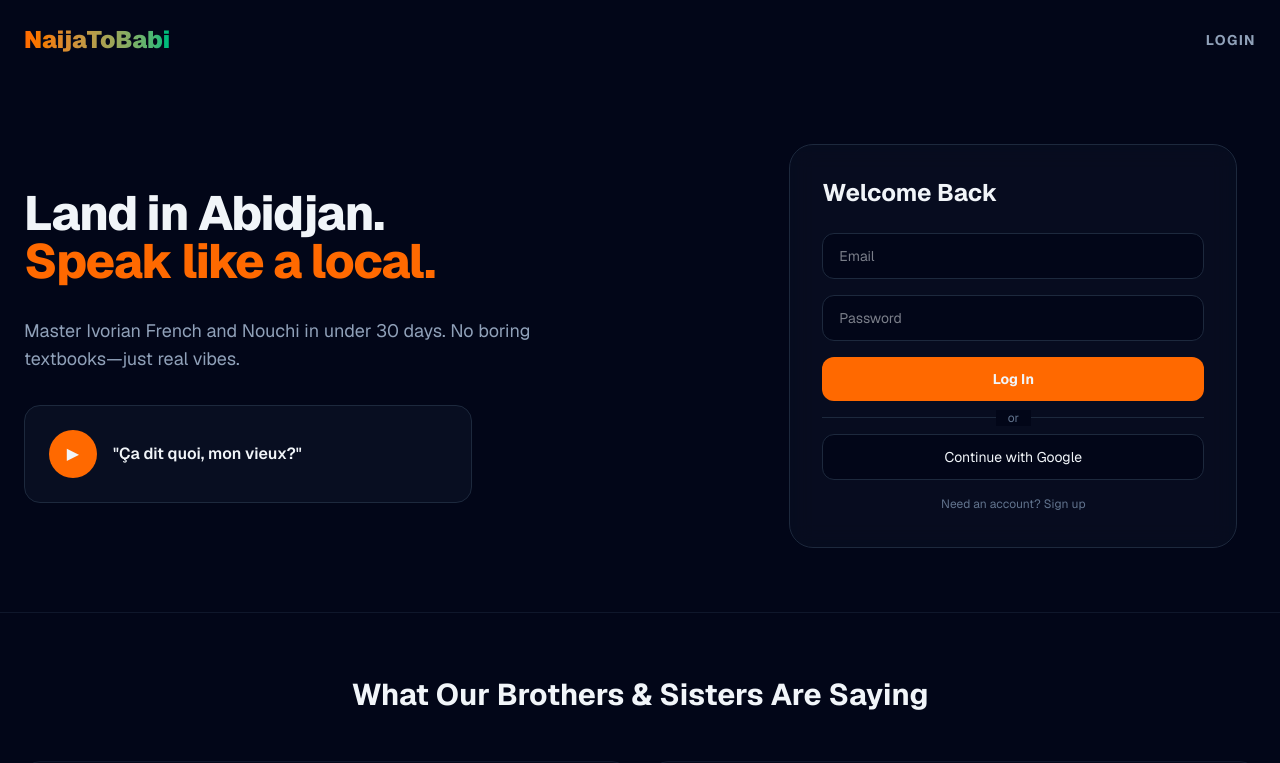
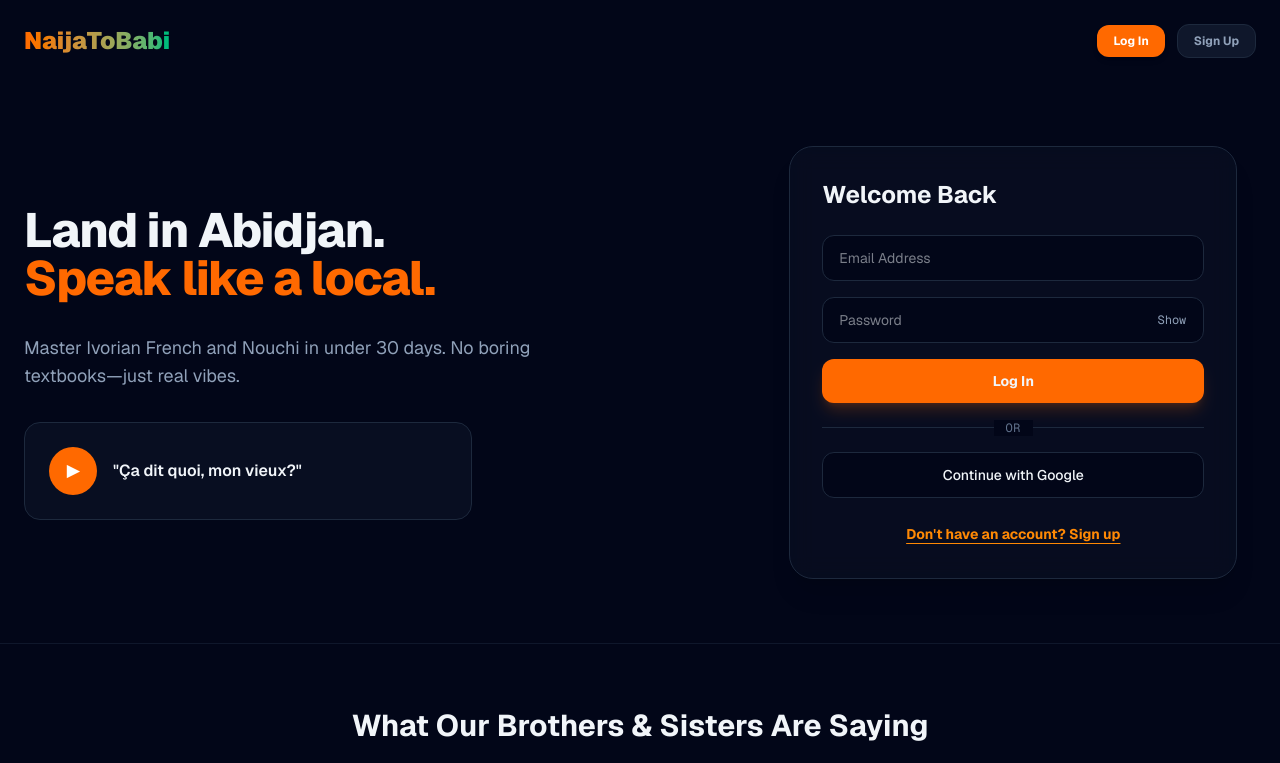
Before and after one commit to EngrChike/naijatobabi, a Next.js app: page / in a window 1280 px wide. Shown: the top 763 px of the page. Built offline with nearby package versions, Linux system fonts and the light colour scheme; no server answers.

Commit message:
fix: landing page login buttons and add confirm password visibility toggle

```diff
--- a/app/page.js
+++ b/app/page.js
@@ -1,3 +1,4 @@
+// app/page.js
 "use client";
 
 import React, { useState, useEffect } from 'react';
@@ -11,6 +12,12 @@ export default function LandingPage() {
   // Auth & Database States
   const [email, setEmail] = useState('');
   const [password, setPassword] = useState('');
+  const [confirmPassword, setConfirmPassword] = useState('');
+
+  // Password Visibility States
+  const [showPassword, setShowPassword] = useState(false);
+  const [showConfirmPassword, setShowConfirmPassword] = useState(false);
+
   const [loading, setLoading] = useState(false);
   const [isSignUp, setIsSignUp] = useState(false); // Defaulted to Login
   const [message, setMessage] = useState({ type: '', text: '' });
@@ -46,6 +53,12 @@ export default function LandingPage() {
     e.preventDefault();
     setLoading(true);
     setMessage({ type: '', text: '' });
+
+    if (isSignUp && password !== confirmPassword) {
+      setMessage({ type: 'error', text: 'Passwords do not match. Please check and try again.' });
+      setLoading(false);
+      return;
+    }
 
     try {
       if (isSignUp) {
@@ -90,7 +103,22 @@ export default function LandingPage() {
     <div className="min-h-screen bg-slate-950 text-slate-100 flex flex-col font-sans">
       <header className="max-w-7xl w-full mx-auto px-6 py-6 flex justify-between items-center">
         <span className="text-2xl font-black bg-gradient-to-r from-orange-500 to-emerald-500 bg-clip-text text-transparent">NaijaToBabi</span>
-        <span className="text-sm font-bold uppercase tracking-widest text-slate-400">{isSignUp ? 'Signup' : 'Login'}</span>
+
+        {/* Header Action Buttons for Login/Signup state */}
+        <div className="flex items-center space-x-3">
+          <button
+            onClick={() => { setIsSignUp(false); setMessage({ type: '', text: '' }); }}
+            className={`px-4 py-2 rounded-xl text-xs font-bold transition-all ${!isSignUp ? 'bg-orange-500 text-white shadow-md' : 'bg-slate-900 text-slate-400 hover:text-white border border-slate-800'}`}
+          >
+            Log In
+          </button>
+          <button
+            onClick={() => { setIsSignUp(true); setMessage({ type: '', text: '' }); }}
+            className={`px-4 py-2 rounded-xl text-xs font-bold transition-all ${isSignUp ? 'bg-orange-500 text-white shadow-md' : 'bg-slate-900 text-slate-400 hover:text-white border border-slate-800'}`}
+          >
+            Sign Up
+          </button>
+        </div>
       </header>
 
       <main className="max-w-7xl w-full mx-auto px-6 py-16 grid grid-cols-1 lg:grid-cols-12 gap-12 items-center">
@@ -99,26 +127,100 @@ export default function LandingPage() {
           <p className="text-lg text-slate-400 max-w-xl">Master Ivorian French and Nouchi in under 30 days. No boring textbooks—just real vibes.</p>
           <div className="bg-slate-900/50 border border-slate-800 rounded-2xl p-6 max-w-md">
             <button onClick={playSample} className="flex items-center space-x-4">
-              <div className={`h-12 w-12 rounded-full bg-orange-500 flex items-center justify-center ${isPlaying ? 'animate-pulse' : ''}`}>▶</div>
+              <div className={`h-12 w-12 rounded-full bg-orange-500 flex items-center justify-center text-white font-bold ${isPlaying ? 'animate-pulse' : ''}`}>▶</div>
               <p className="font-semibold">"Ça dit quoi, mon vieux?"</p>
             </button>
           </div>
         </div>
 
         <div className="lg:col-span-5 w-full max-w-md mx-auto">
-          <div className="bg-slate-900/40 border border-slate-800 rounded-3xl p-8 backdrop-blur-md">
+          <div className="bg-slate-900/40 border border-slate-800 rounded-3xl p-8 backdrop-blur-md shadow-xl">
             <h2 className="text-2xl font-bold mb-6">{isSignUp ? 'Create Account' : 'Welcome Back'}</h2>
-            {message.text && <div className={`p-3 mb-4 rounded-xl text-xs ${message.type === 'success' ? 'bg-emerald-500/10' : 'bg-red-500/10'}`}>{message.text}</div>}
+            {message.text && <div className={`p-3 mb-4 rounded-xl text-xs ${message.type === 'success' ? 'bg-emerald-500/10 text-emerald-400 border border-emerald-500/20' : 'bg-red-500/10 text-red-400 border border-red-500/20'}`}>{message.text}</div>}
 
             <form className="space-y-4" onSubmit={handleAuth}>
-              <input type="email" value={email} onChange={(e) => setEmail(e.target.value)} placeholder="Email" className="w-full bg-slate-950 border border-slate-800 rounded-xl px-4 py-3 text-sm outline-none focus:border-orange-500" required />
-              <input type="password" value={password} onChange={(e) => setPassword(e.target.value)} placeholder="Password" className="w-full bg-slate-950 border border-slate-800 rounded-xl px-4 py-3 text-sm outline-none focus:border-orange-500" required />
-              <button type="submit" disabled={loading} className="w-full py-3 bg-orange-500 hover:bg-orange-600 font-bold rounded-xl text-sm">{loading ? 'Processing...' : (isSignUp ? 'Sign Up' : 'Log In')}</button>
+              <div>
+                <input
+                  type="email"
+                  value={email}
+                  onChange={(e) => setEmail(e.target.value)}
+                  placeholder="Email Address"
+                  className="w-full bg-slate-950 border border-slate-800 rounded-xl px-4 py-3 text-sm outline-none focus:border-orange-500 transition-colors"
+                  required
+                />
+              </div>
+
+              {/* Password Field with View Toggle */}
+              <div className="relative">
+                <input
+                  type={showPassword ? "text" : "password"}
+                  value={password}
+                  onChange={(e) => setPassword(e.target.value)}
+                  placeholder="Password"
+                  className="w-full bg-slate-950 border border-slate-800 rounded-xl px-4 py-3 pr-12 text-sm outline-none focus:border-orange-500 transition-colors"
+                  required
+                />
+                <button
+                  type="button"
+                  onClick={() => setShowPassword(!showPassword)}
+                  className="absolute right-3 top-1/2 -translate-y-1/2 text-xs text-slate-400 hover:text-slate-200 font-mono py-1 px-1.5 rounded"
+                >
+                  {showPassword ? "Hide" : "Show"}
+                </button>
+              </div>
+
+              {/* Confirm Password Field (Only visible during Sign Up) */}
+              {isSignUp && (
+                <div className="relative">
+                  <input
+                    type={showConfirmPassword ? "text" : "password"}
+                    value={confirmPassword}
+                    onChange={(e) => setConfirmPassword(e.target.value)}
+                    placeholder="Confirm Password"
+                    className="w-full bg-slate-950 border border-slate-800 rounded-xl px-4 py-3 pr-12 text-sm outline-none focus:border-orange-500 transition-colors"
+                    required
+                  />
+                  <button
+                    type="button"
+                    onClick={() => setShowConfirmPassword(!showConfirmPassword)}
+                    className="absolute right-3 top-1/2 -translate-y-1/2 text-xs text-slate-400 hover:text-slate-200 font-mono py-1 px-1.5 rounded"
+                  >
+                    {showConfirmPassword ? "Hide" : "Show"}
+                  </button>
+                </div>
+              )}
+
+              <button
+                type="submit"
+                disabled={loading}
+                className="w-full py-3 bg-orange-500 hover:bg-orange-600 font-bold rounded-xl text-sm transition-all shadow-lg shadow-orange-500/20 active:scale-95"
+              >
+                {loading ? 'Processing...' : (isSignUp ? 'Create Account' : 'Log In')}
+              </button>
             </form>
 
-            <div className="relative flex items-center justify-center my-4"><div className="border-t border-slate-800 w-full"></div><span className="bg-slate-950 px-3 text-xs text-slate-500 absolute">or</span></div>
-            <button onClick={handleGoogleLogin} className="w-full py-3 bg-slate-950 border border-slate-800 hover:bg-slate-900 rounded-xl text-sm">Continue with Google</button>
-            <button onClick={() => setIsSignUp(!isSignUp)} className="w-full mt-4 text-xs text-slate-500 hover:text-orange-500">{isSignUp ? 'Already have an account? Log in' : 'Need an account? Sign up'}</button>
+            <div className="relative flex items-center justify-center my-6">
+              <div className="border-t border-slate-800 w-full"></div>
+              <span className="bg-slate-950 px-3 text-xs text-slate-500 absolute uppercase tracking-wider font-mono">or</span>
+            </div>
+
+            <button
+              onClick={handleGoogleLogin}
+              className="w-full py-3 bg-slate-950 border border-slate-800 hover:bg-slate-900 rounded-xl text-sm font-medium transition-all flex items-center justify-center gap-2"
+            >
+              Continue with Google
+            </button>
+
+            {/* Highly Visible and Bold Switch Toggle Link */}
+            <div className="mt-6 text-center">
+              <button
+                type="button"
+                onClick={() => { setIsSignUp(!isSignUp); setMessage({ type: '', text: '' }); }}
+                className="text-sm font-bold text-orange-400 hover:text-orange-300 transition-colors underline underline-offset-4"
+              >
+                {isSignUp ? 'Already have an account? Log in' : "Don't have an account? Sign up"}
+              </button>
+            </div>
           </div>
         </div>
       </main>
```
